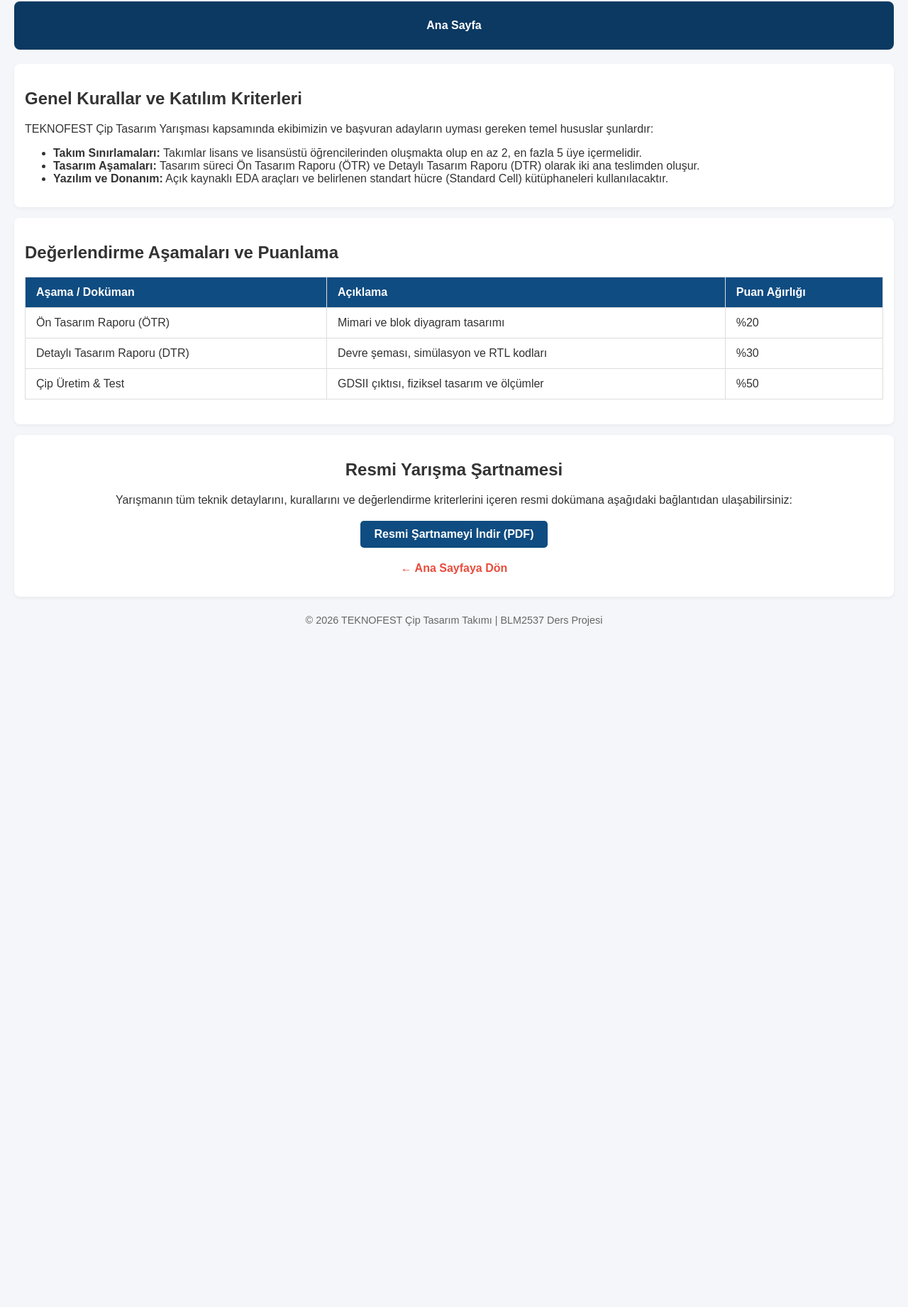
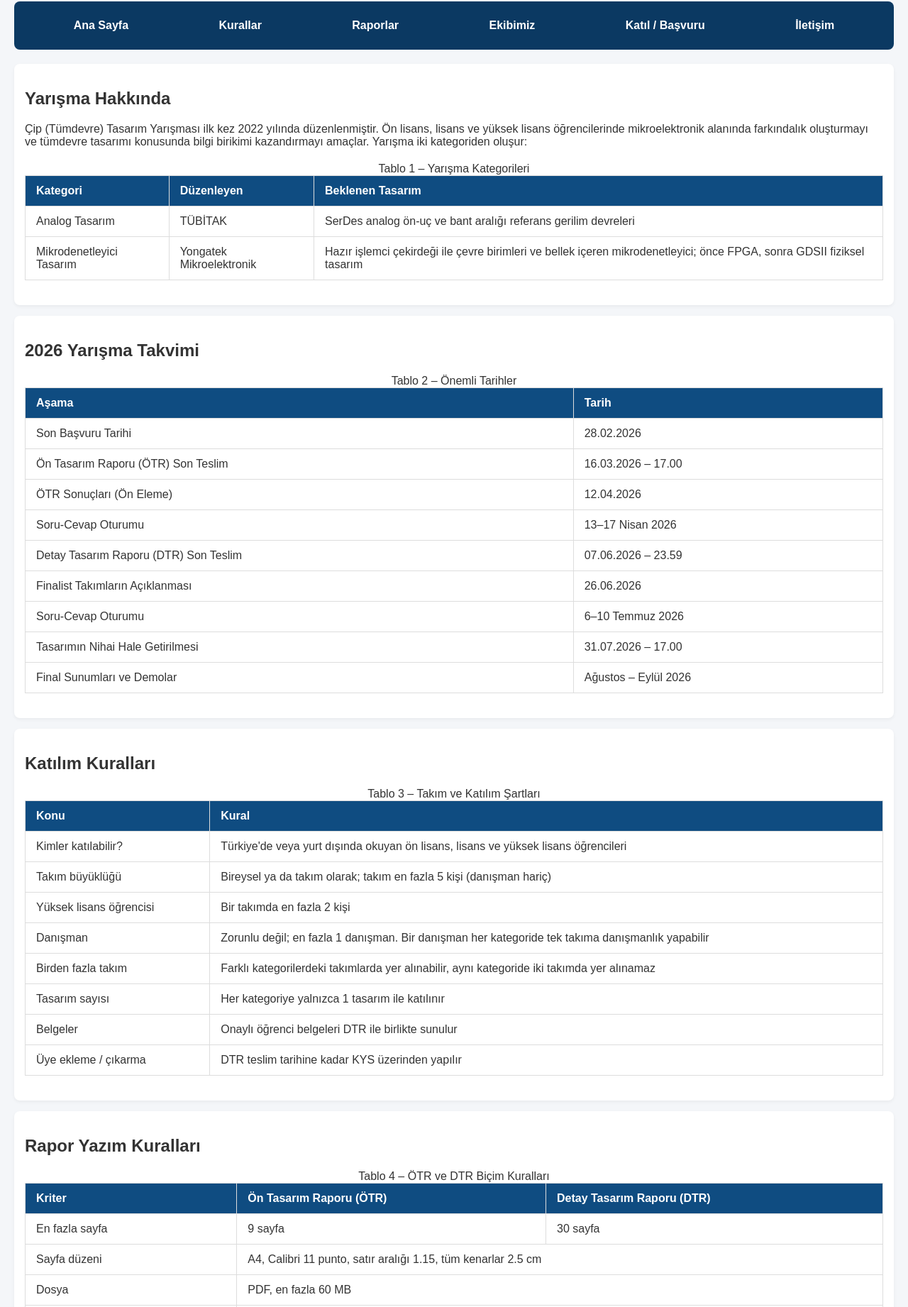
Before and after one commit to Pekdemir-omer/ilk-web-sitem, a plain HTML site: page Ag tabanlı proglamlama/kurallar.html in a window 1280 px wide. Shown: the part 175-2017 px from the top of the page at 71% size. Before the commit the page ends 1091 px from the top, so only its background shows below. Drawn offline with Linux system fonts and the light colour scheme; files that its build step writes are made by us from their sources.

Commit message:
Revise kurallar.html for updated competition details

```diff
--- a/Ag tabanlı proglamlama/kurallar.html
+++ b/Ag tabanlı proglamlama/kurallar.html
@@ -4,86 +4,175 @@
     <meta charset="UTF-8">
     <meta name="viewport" content="width=device-width, initial-scale=1.0">
     <title>Yarışma Kuralları ve Şartname - TEKNOFEST Çip Tasarımı</title>
-    <!-- 1. ve 2. Haftada Hazırladığımız Ortak CSS Dosyası -->
     <link rel="stylesheet" href="stil.css">
 </head>
 <body>
 
-    <!-- Üst Bilgi ve Başlık Alanı (Kurumsal Mavi Stil) -->
     <header>
         <h1>TEKNOFEST Çip Tasarım Takımı</h1>
         <p>Yarışma Kuralları, Teknik Kriterler ve Resmi Dokümanlar</p>
     </header>
 
-    <!-- Ortak Navigasyon Menüsü (Flexbox Uyumlu) -->
-<!-- Sadece Ana Sayfaya Dönüş İçin Minimal Menü -->
+    <!-- 4. HAFTA: Tüm sayfalarda aynı menü, bulunduğumuz sayfa "aktif" -->
     <nav>
         <ul>
             <li><a href="index.html">Ana Sayfa</a></li>
+            <li><a href="kurallar.html" class="aktif">Kurallar</a></li>
+            <li><a href="raporlar.html">Raporlar</a></li>
+            <li><a href="ekibimiz.html">Ekibimiz</a></li>
+            <li><a href="katil.html">Katıl / Başvuru</a></li>
+            <li><a href="iletisim.html">İletişim</a></li>
         </ul>
     </nav>
 
-    <!-- Ana İçerik Alanı -->
     <main>
-        <!-- Genel Kurallar Bölümü -->
+        <!-- 4. HAFTA: Bilgiler 2026 Teknik Şartname (v1.3, 27.04.2026) belgesinden alındı -->
         <section>
-            <h2>Genel Kurallar ve Katılım Kriterleri</h2>
-            <p>TEKNOFEST Çip Tasarım Yarışması kapsamında ekibimizin ve başvuran adayların uyması gereken temel hususlar şunlardır:</p>
-            <ul>
-                <li><strong>Takım Sınırlamaları:</strong> Takımlar lisans ve lisansüstü öğrencilerinden oluşmakta olup en az 2, en fazla 5 üye içermelidir.</li>
-                <li><strong>Tasarım Aşamaları:</strong> Tasarım süreci Ön Tasarım Raporu (ÖTR) ve Detaylı Tasarım Raporu (DTR) olarak iki ana teslimden oluşur.</li>
-                <li><strong>Yazılım ve Donanım:</strong> Açık kaynaklı EDA araçları ve belirlenen standart hücre (Standard Cell) kütüphaneleri kullanılacaktır.</li>
-            </ul>
-        </section>
+            <h2>Yarışma Hakkında</h2>
+            <p>Çip (Tümdevre) Tasarım Yarışması ilk kez 2022 yılında düzenlenmiştir. Ön lisans, lisans ve yüksek lisans öğrencilerinde mikroelektronik alanında farkındalık oluşturmayı ve tümdevre tasarımı konusunda bilgi birikimi kazandırmayı amaçlar. Yarışma iki kategoriden oluşur:</p>
 
-        <!-- Aşamalar ve Değerlendirme Tablosu (2. Hafta Tablo Stili) -->
-        <section>
-            <h2>Değerlendirme Aşamaları ve Puanlama</h2>
+            <div class="tablo-kutu">
                 <table>
+                    <caption>Tablo 1 – Yarışma Kategorileri</caption>
                     <thead>
                         <tr>
-                        <th>Aşama / Doküman</th>
-                        <th>Açıklama</th>
-                        <th>Puan Ağırlığı</th>
+                            <th>Kategori</th>
+                            <th>Düzenleyen</th>
+                            <th>Beklenen Tasarım</th>
                         </tr>
                     </thead>
                     <tbody>
                         <tr>
-                        <td>Ön Tasarım Raporu (ÖTR)</td>
-                        <td>Mimari ve blok diyagram tasarımı</td>
-                        <td>%20</td>
+                            <td>Analog Tasarım</td>
+                            <td>TÜBİTAK</td>
+                            <td>SerDes analog ön-uç ve bant aralığı referans gerilim devreleri</td>
                         </tr>
                         <tr>
-                        <td>Detaylı Tasarım Raporu (DTR)</td>
-                        <td>Devre şeması, simülasyon ve RTL kodları</td>
-                        <td>%30</td>
-                    </tr>
-                    <tr>
-                        <td>Çip Üretim & Test</td>
-                        <td>GDSII çıktısı, fiziksel tasarım ve ölçümler</td>
-                        <td>%50</td>
+                            <td>Mikrodenetleyici Tasarım</td>
+                            <td>Yongatek Mikroelektronik</td>
+                            <td>Hazır işlemci çekirdeği ile çevre birimleri ve bellek içeren mikrodenetleyici; önce FPGA, sonra GDSII fiziksel tasarım</td>
                         </tr>
                     </tbody>
                 </table>
+            </div>
         </section>
 
-        <!-- Resmi Şartname ve İndirme Butonu -->
+        <section>
+            <h2>2026 Yarışma Takvimi</h2>
+            <div class="tablo-kutu">
+                <table>
+                    <caption>Tablo 2 – Önemli Tarihler</caption>
+                    <thead>
+                        <tr>
+                            <th>Aşama</th>
+                            <th>Tarih</th>
+                        </tr>
+                    </thead>
+                    <tbody>
+                        <tr><td>Son Başvuru Tarihi</td><td>28.02.2026</td></tr>
+                        <tr><td>Ön Tasarım Raporu (ÖTR) Son Teslim</td><td>16.03.2026 – 17.00</td></tr>
+                        <tr><td>ÖTR Sonuçları (Ön Eleme)</td><td>12.04.2026</td></tr>
+                        <tr><td>Soru-Cevap Oturumu</td><td>13–17 Nisan 2026</td></tr>
+                        <tr><td>Detay Tasarım Raporu (DTR) Son Teslim</td><td>07.06.2026 – 23.59</td></tr>
+                        <tr><td>Finalist Takımların Açıklanması</td><td>26.06.2026</td></tr>
+                        <tr><td>Soru-Cevap Oturumu</td><td>6–10 Temmuz 2026</td></tr>
+                        <tr><td>Tasarımın Nihai Hale Getirilmesi</td><td>31.07.2026 – 17.00</td></tr>
+                        <tr><td>Final Sunumları ve Demolar</td><td>Ağustos – Eylül 2026</td></tr>
+                    </tbody>
+                </table>
+            </div>
+        </section>
+
+        <section>
+            <h2>Katılım Kuralları</h2>
+            <div class="tablo-kutu">
+                <table>
+                    <caption>Tablo 3 – Takım ve Katılım Şartları</caption>
+                    <thead>
+                        <tr>
+                            <th>Konu</th>
+                            <th>Kural</th>
+                        </tr>
+                    </thead>
+                    <tbody>
+                        <tr><td>Kimler katılabilir?</td><td>Türkiye'de veya yurt dışında okuyan ön lisans, lisans ve yüksek lisans öğrencileri</td></tr>
+                        <tr><td>Takım büyüklüğü</td><td>Bireysel ya da takım olarak; takım en fazla 5 kişi (danışman hariç)</td></tr>
+                        <tr><td>Yüksek lisans öğrencisi</td><td>Bir takımda en fazla 2 kişi</td></tr>
+                        <tr><td>Danışman</td><td>Zorunlu değil; en fazla 1 danışman. Bir danışman her kategoride tek takıma danışmanlık yapabilir</td></tr>
+                        <tr><td>Birden fazla takım</td><td>Farklı kategorilerdeki takımlarda yer alınabilir, aynı kategoride iki takımda yer alınamaz</td></tr>
+                        <tr><td>Tasarım sayısı</td><td>Her kategoriye yalnızca 1 tasarım ile katılınır</td></tr>
+                        <tr><td>Belgeler</td><td>Onaylı öğrenci belgeleri DTR ile birlikte sunulur</td></tr>
+                        <tr><td>Üye ekleme / çıkarma</td><td>DTR teslim tarihine kadar KYS üzerinden yapılır</td></tr>
+                    </tbody>
+                </table>
+            </div>
+        </section>
+
+        <section>
+            <h2>Rapor Yazım Kuralları</h2>
+            <div class="tablo-kutu">
+                <table>
+                    <caption>Tablo 4 – ÖTR ve DTR Biçim Kuralları</caption>
+                    <thead>
+                        <tr>
+                            <th>Kriter</th>
+                            <th>Ön Tasarım Raporu (ÖTR)</th>
+                            <th>Detay Tasarım Raporu (DTR)</th>
+                        </tr>
+                    </thead>
+                    <tbody>
+                        <tr><td>En fazla sayfa</td><td>9 sayfa</td><td>30 sayfa</td></tr>
+                        <tr><td>Sayfa düzeni</td><td colspan="2">A4, Calibri 11 punto, satır aralığı 1.15, tüm kenarlar 2.5 cm</td></tr>
+                        <tr><td>Dosya</td><td colspan="2">PDF, en fazla 60 MB</td></tr>
+                        <tr><td>Dil</td><td colspan="2">Türkçe veya İngilizce (tüm raporda tek dil)</td></tr>
+                        <tr><td>Kaynak gösterme</td><td colspan="2">IEEE formatı</td></tr>
+                    </tbody>
+                </table>
+            </div>
+            <p class="bilgi-kutu">Sayfa sınırına kapak, resimler, tablolar ve referanslar dahildir. İntihal tespit edilirse takım elenir.</p>
+        </section>
+
+        <section>
+            <h2>Değerlendirme ve Puanlama</h2>
+            <p>Puanlama 100 üzerinden yapılır. İki kategorinin ağırlıkları farklıdır:</p>
+            <div class="tablo-kutu">
+                <table>
+                    <caption>Tablo 5 – Puan Ağırlıkları</caption>
+                    <thead>
+                        <tr>
+                            <th>Değerlendirme</th>
+                            <th>Analog Tasarım</th>
+                            <th>Mikrodenetleyici Tasarım</th>
+                        </tr>
+                    </thead>
+                    <tbody>
+                        <tr><td>Ön Tasarım Raporu (ÖTR)</td><td>%15</td><td>%10</td></tr>
+                        <tr><td>Detay Tasarım Raporu (DTR)</td><td>%25</td><td>%15</td></tr>
+                        <tr><td>Sunum</td><td>%35</td><td>%5</td></tr>
+                        <tr><td>Başarım Kriterleri (göz açıklığı, alan, güç)</td><td>%25</td><td>–</td></tr>
+                        <tr><td>FPGA Demo</td><td>–</td><td>%10</td></tr>
+                        <tr><td>Tasarım ve Doğrulama</td><td>–</td><td>%40</td></tr>
+                        <tr><td>Çip Akışı (sentez, P&amp;R, LVS/DRC, GDS)</td><td>–</td><td>%20</td></tr>
+                    </tbody>
+                    <tfoot>
+                        <tr><td>Toplam</td><td>%100</td><td>%100</td></tr>
+                    </tfoot>
+                </table>
+            </div>
+        </section>
+
         <section style="text-align: center;">
             <h2>Resmi Yarışma Şartnamesi</h2>
-            <p>Yarışmanın tüm teknik detaylarını, kurallarını ve değerlendirme kriterlerini içeren resmi dokümana aşağıdaki bağlantıdan ulaşabilirsiniz:</p>
+            <p>Tüm teknik detaylar resmi şartnamede yer almaktadır. Rapor şablonları ve geçmiş yıl raporları için <a href="raporlar.html">Raporlar</a> sayfasına bakabilirsiniz.</p>
             <div style="margin: 20px 0;">
-                <!-- 2. Haftada Oluşturduğumuz .btn Sınıfını Kullandık -->
-                <a href="sartname.pdf" target="_blank" class="btn">Resmi Şartnameyi İndir (PDF)</a>
+                <a href="dosyalar/sartname-2026.pdf" target="_blank" class="btn">Resmi Şartnameyi Aç (PDF)</a>
             </div>
-            <p><a href="index.html">← Ana Sayfaya Dön</a></p>
+            <p>Takıma katılmak isterseniz: <a href="katil.html">Başvuru Formu</a></p>
         </section>
     </main>
 
-    <!-- Sayfa Altı Bilgisi (Footer) -->
     <footer>
-        <p style="text-align: center; margin-top: 25px; color: #666; font-size: 0.9rem;">
-            &copy; 2026 TEKNOFEST Çip Tasarım Takımı | BLM2537 Ders Projesi
-        </p>
+        <p>&copy; 2026 TEKNOFEST Çip Tasarım Takımı | ÖGE Takımı</p>
     </footer>
 
 </body>
```
Lines whose indentation alone changed are shown as unchanged.
